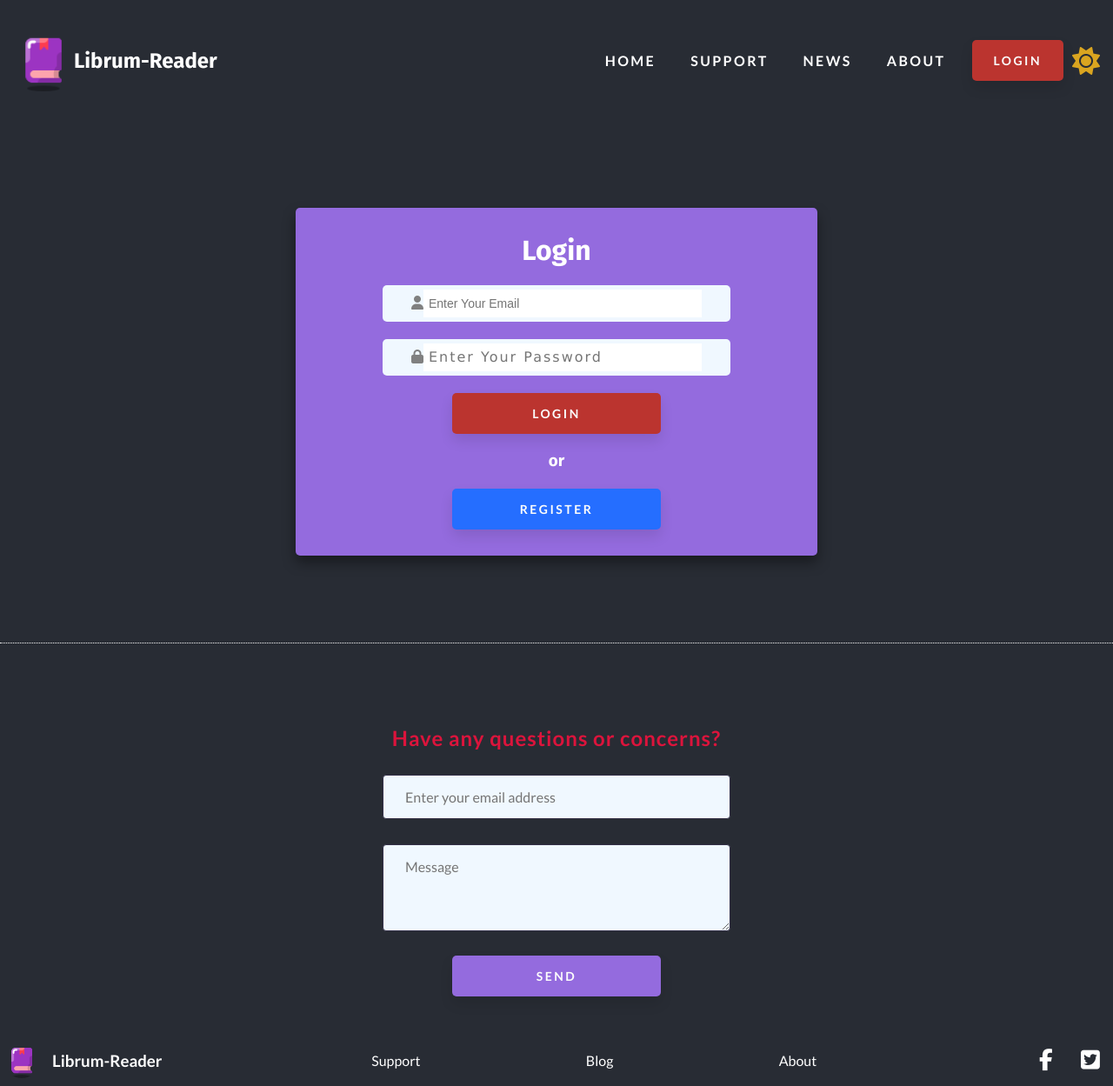
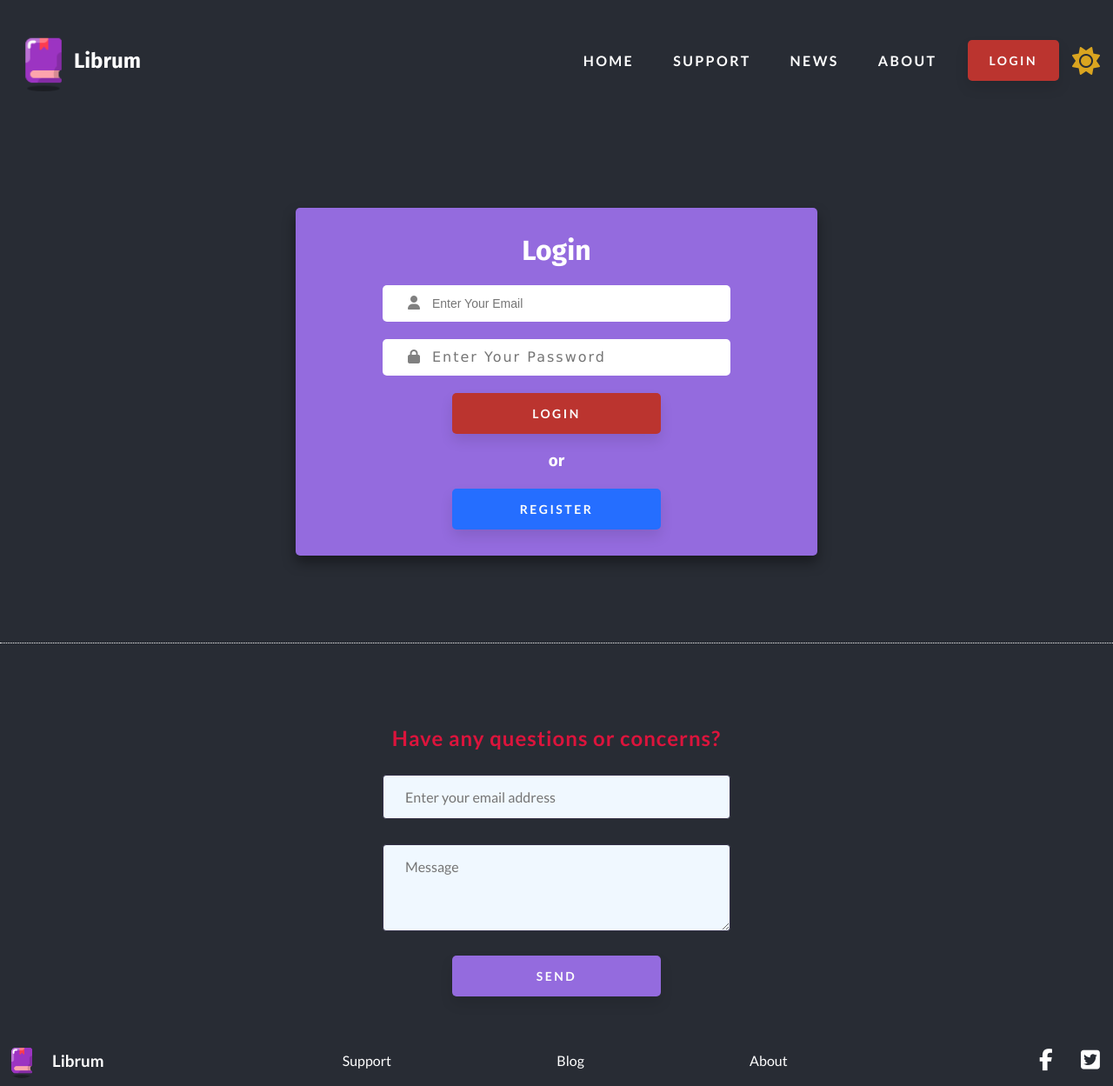
Before and after one commit to moedeera/ereader, a React (Create React App) app: page /login in a window 1280 px wide. Shown: the whole page at 87% size. Built offline with nearby package versions, Linux system fonts and the light colour scheme; no server answers; a web font is replaced by a local one.

Commit message:
Fixes
1-Fixed Spacing in icon
2-Increased spacing in navigation
3-Subtituted Librum reader with Librum on header, titile, and footer
4-Learn more button now scrolls downward
5-Features boxes no longer have a pointer as a cursor (back to default)

```diff
--- a/public/index.html
+++ b/public/index.html
@@ -9,10 +9,7 @@
       src="https://kit.fontawesome.com/3116f3c9df.js"
       crossorigin="anonymous"
     ></script>
-    <meta
-      name="description"
-      content="Web site created using create-react-app"
-    />
+    <meta name="description" content="Librum Reader Official Website" />
     <link rel="apple-touch-icon" href="%PUBLIC_URL%/logo192.png" />
     <!--
       manifest.json provides metadata used when your web app is installed on a
@@ -28,7 +25,7 @@
       work correctly both with client-side routing and a non-root public URL.
       Learn how to configure a non-root public URL by running `npm run build`.
     -->
-    <title>Librum-Reader</title>
+    <title>Librum</title>
   </head>
   <body>
     <noscript>You need to enable JavaScript to run this app.</noscript>
--- a/src/App.js
+++ b/src/App.js
@@ -14,17 +14,7 @@ import { Article } from "./Pages/Article/Article";
 function App() {
   return (
     <SiteContextProvider>
-      <div
-        // style={
-        //   mode
-        //     ? { backgroundColor: "white", color: "var(--color-primary)" }
-        //     : {
-        //         backgroundColor: "#282c34",
-        //         color: "var(--color-primary)",
-        //       }
-        // }
-        className="App"
-      >
+      <div className="App">
         <Router>
           <Navbar />
 
--- a/src/Components/Attributes/Attributes.css
+++ b/src/Components/Attributes/Attributes.css
@@ -28,7 +28,7 @@
   padding: 0 12px;
   border-radius: 4px;
   box-shadow: 0px 8px 15px rgba(0, 0, 0, 0.1);
-  cursor: pointer;
+
   transition: all 200ms ease-in-out;
   background-color: transparent;
 }
--- a/src/Components/Attributes/Attributes.js
+++ b/src/Components/Attributes/Attributes.js
@@ -8,7 +8,7 @@ export const Attributes = () => {
 
   return (
     <Fade>
-      <div className="ft-services">
+      <div className="ft-services" id="ft-services">
         <div className="services-container">
           <div className="service">
             <i class="fab fa-instalod"></i>
--- a/src/Components/Footer/Footer.js
+++ b/src/Components/Footer/Footer.js
@@ -63,7 +63,7 @@ export const Footer = ({ image }) => {
           <h3
             style={bg === "light" ? { color: "crimson" } : { color: "white" }}
           >
-            Librum-Reader
+            Librum
           </h3>
         </div>
 
--- a/src/Components/LoginForm/LoginForm.css
+++ b/src/Components/LoginForm/LoginForm.css
@@ -22,7 +22,7 @@
 }
 
 .login-form > div {
-  background-color: aliceblue;
+  background-color: white;
   padding: 5px;
   color: grey;
 
@@ -30,6 +30,7 @@
   max-width: 25rem;
   margin: 0 auto;
   border-radius: 5px;
+  /* border: 2px solid green; */
 }
 
 .login-form input {
@@ -39,6 +40,8 @@
   border: none;
   padding: 0 6px;
   font-size: 14px;
+  margin-left: 8px;
+  /* border: 2px solid crimson; */
 }
 input[type="password"] {
   font-family: Verdana;
--- a/src/Components/Navbar/Navbar.css
+++ b/src/Components/Navbar/Navbar.css
@@ -40,7 +40,7 @@
   display: flex;
   /* border: 1px solid white; */
   /* justify-content: space-between; */
-  gap: 0px;
+  gap: 5px;
   align-items: center;
   text-align: center;
 }
--- a/src/Components/Navbar/Navbar.js
+++ b/src/Components/Navbar/Navbar.js
@@ -34,7 +34,7 @@ export const Navbar = () => {
         <div className="navbar-container">
           <div className="logo">
             <img src={icon} alt="" />
-            <h2>Librum-Reader</h2>
+            <h2>Librum</h2>
           </div>
           <div className="navbar-menu">
             <ul>
--- a/src/Components/Showcase/Showcase.js
+++ b/src/Components/Showcase/Showcase.js
@@ -42,7 +42,11 @@ export const Showcase = ({ image1 }) => {
         </div>
         <div className="info-section-button">
           <button className="btn btn-secondary">Download </button>
-          <button className="btn btn-primary">Learn More </button>
+          <button className="btn btn-primary">
+            <a style={{ color: "white" }} href="#ft-services">
+              Learn More
+            </a>{" "}
+          </button>
         </div>
       </div>
       <div className="image lg" ref={container}>
```
